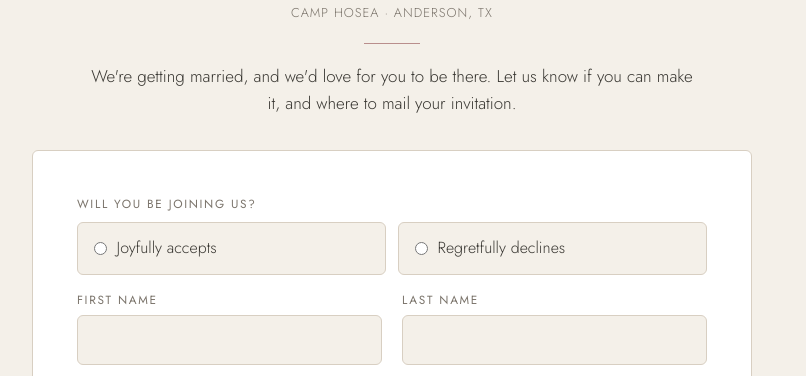
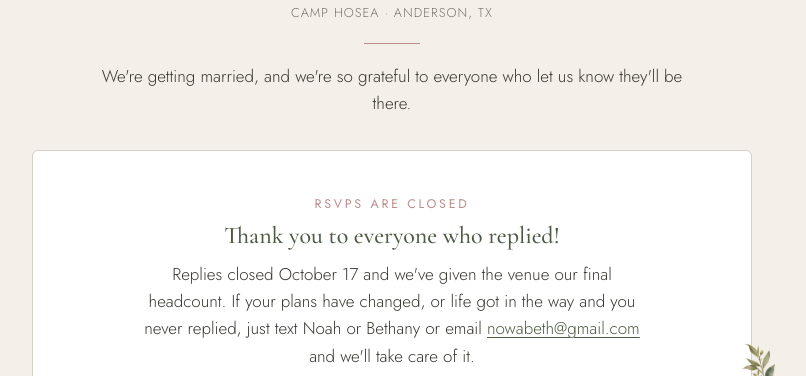
Before and after one commit to nowabeth-collab/nbperrodin-site, a plain HTML site: page std.html in a window 1280 px wide. Shown: the part 424-800 px from the top of the page, without its empty margins (248-1054 px from the left). Drawn offline with nearby package versions, Linux system fonts and the light colour scheme.

Commit message:
Close RSVPs: config switch replaces the form with a closed notice on /rsvp and /save-the-date
Co-Authored-By: Claude Fable 5.1 <noreply@anthropic.com>
Claude-Session: https://claude.ai/code/session_01Vdi1CNJaUAZHiJripcDEfd

```diff
--- a/assets/config.js
+++ b/assets/config.js
@@ -33,6 +33,15 @@ window.SITE = {
   // --- Where guest info goes (Google Apps Script web app URL) --
   // After you deploy apps-script/Code.gs, paste the URL that ends in /exec
   formEndpoint: "https://script.google.com/macros/s/AKfycbzBRIuQuFdxXj_Tz5WrOFFpaPe8LoP9FVgICaea5GvOTAcsnubcSfypiQWGE8alaPk3zQ/exec",
+
+  // --- RSVP window --------------------------------------------
+  // RSVPs closed October 17. While rsvpClosed is true the form on /rsvp and
+  // /save-the-date is replaced with a short "RSVPs are closed — text us" note.
+  // Flip to false to reopen the form. Late replies can still be typed straight
+  // into the RSVPs sheet by hand.
+  rsvpClosed: true,
+  rsvpClosedBy: "October 17",
+  rsvpContactEmail: "nowabeth@gmail.com",
 
   // --- Registry ----------------------------------------------
   registry: [
--- a/assets/site.js
+++ b/assets/site.js
@@ -100,8 +100,30 @@
   const ics = document.getElementById("ics-link");
   if (ics) ics.href = S.event.icsPath;
 
+  /* ---------- RSVPs closed: swap the form for a short note ---------- */
+  let form = document.getElementById("std-form");
+  if (form && S.rsvpClosed) {
+    const mail = S.rsvpContactEmail ? ` or email <a href="mailto:${S.rsvpContactEmail}">${S.rsvpContactEmail}</a>` : "";
+    const note = document.createElement("div");
+    note.className = "form-card has-corner rsvp-closed";
+    note.innerHTML = `<div class="corner-br" data-floral="br"></div>
+      <p class="eyebrow">RSVPs are closed</p>
+      <h3>Thank you to everyone who replied!</h3>
+      <p>Replies closed ${escapeHtml(S.rsvpClosedBy || "")} and we've given the venue our final headcount. If your plans have changed, or life got in the way and you never replied, just text Noah or Bethany${mail} and we'll take care of it.</p>
+      <p class="form-note">Invitations are in the mail. Directions, the registry and the calendar invite are all here on <a href="index.html">nbperrodin.com</a>.</p>`;
+    form.replaceWith(note);
+    form = null;
+    // Page copy that pointed at the form
+    const lead = document.querySelector(".std-top .lead");
+    if (lead) lead.textContent = "We're getting married, and we're so grateful to everyone who let us know they'll be there.";
+    const rsvpHead = document.querySelector("#rsvp h2");
+    if (rsvpHead) { rsvpHead.textContent = "See you on the 28th!"; const p = rsvpHead.nextElementSibling; if (p && p.tagName === "P") p.textContent = "Our RSVP window has closed, but everything you need for the day lives right here."; }
+    document.querySelectorAll(".page-head > p").forEach((p) => { if (/RSVP below/i.test(p.textContent)) p.textContent = "Invitations are in the mail. Block off the Saturday after Thanksgiving — the details are below."; });
+    const cue = document.querySelector(".scroll-cue");
+    if (cue) cue.remove();
+  }
+
   /* ---------- Save-the-date form ---------- */
-  const form = document.getElementById("std-form");
   if (form) {
     const status = document.getElementById("form-status");
     const submitBtn = form.querySelector('button[type="submit"]');
--- a/assets/styles.css
+++ b/assets/styles.css
@@ -144,6 +144,11 @@ input:focus, select:focus, textarea:focus { border-color: var(--pine); backgroun
 [aria-invalid="true"] { border-color: #B5514A; background: #FBF1EF; }
 .form-foot { display: flex; align-items: center; gap: 1rem; flex-wrap: wrap; margin-top: 1.5rem; }
 .form-note { font-size: 0.85rem; color: var(--ink-soft); margin: 0; }
+.rsvp-closed { text-align: center; }
+.rsvp-closed .eyebrow { margin: 0 auto 0.5rem; max-width: none; }
+.rsvp-closed h3 { margin: 0 0 0.75rem; }
+.rsvp-closed p { margin: 0 auto 0.9rem; max-width: 520px; }
+.rsvp-closed .form-note { margin-top: 1.25rem; }
 .field-hint { font-size: 0.8rem; color: var(--ink-soft); margin: 0.35rem 0 0; }
 .form-status { margin-top: 1rem; padding: 0.9rem 1rem; border-radius: var(--radius); font-size: 0.95rem; display: none; }
 .form-status.ok { display: block; background: color-mix(in srgb, var(--pine) 10%, #fff); color: var(--pine); border: 1px solid color-mix(in srgb, var(--pine) 30%, transparent); }
```
Also changed, not shown: 1 other file.
